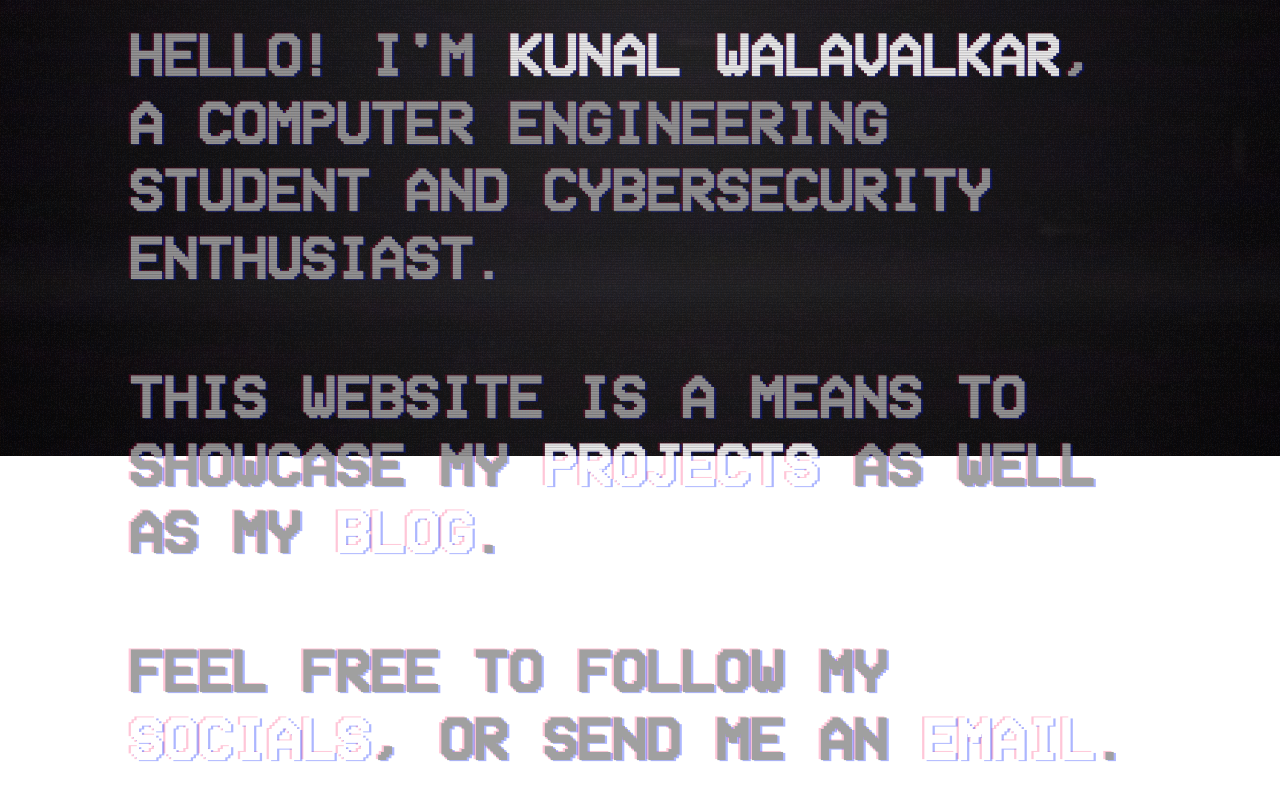
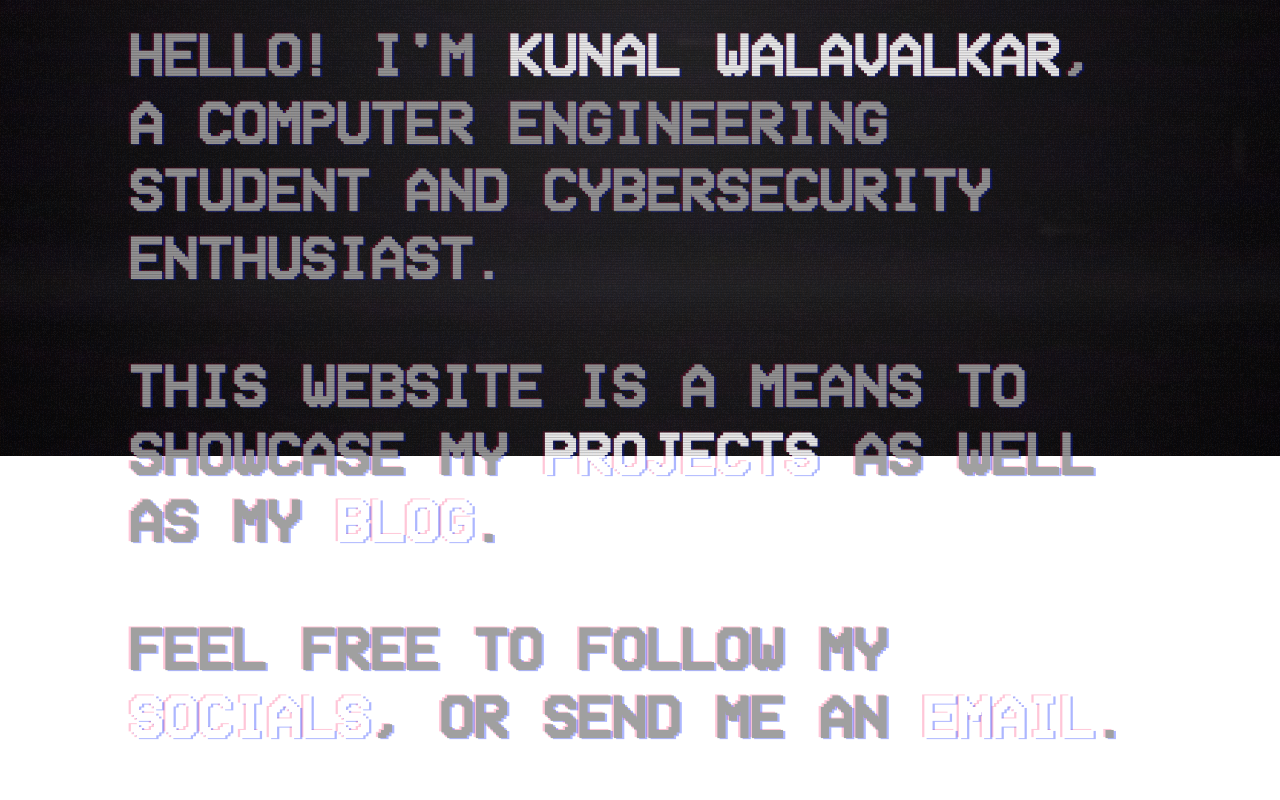
Before and after one commit to kunalwalavalkar/Portfolio, a React (Create React App) app: page /home in a window 1280 px wide. Shown: the part 344-1144 px from the top of the page. Built offline with nearby package versions, Linux system fonts and the light colour scheme.

Commit message:
First commit

```diff
--- a/src/pages/Home.js
+++ b/src/pages/Home.js
@@ -30,7 +30,7 @@ const Home = () => {
 			/>
 
 			<h2>
-				<p>
+				<p className='spacing'>
 					<span className="personal">HELLO! I'M </span>
 					<span className="hiddenTxt">
 						<Button button="KUNAL WALAVALKAR" buttonClassName="nonClickable pages" />
@@ -42,9 +42,7 @@ const Home = () => {
 					<span className="personal">.</span>
 				</p>
 
-				<br/>
-
-				<p>
+				<p className='spacing'>
 					<span className="personal">THIS WEBSITE IS A MEANS TO SHOWCASE MY </span>
 					<span>
 						<Button button="PROJECTS" buttonClassName="clickable pages" buttonHref="/projects" />
@@ -61,9 +59,7 @@ const Home = () => {
 					<span className="personal">.</span>
 				</p>
 
-				<br/>
-
-				<p>
+				<p className='spacing'>
 					<span className="personal">FEEL FREE TO FOLLOW MY </span>
 					<span>
 						<Button button="SOCIALS" buttonClassName="clickable pages" buttonHref="/socials" />
```
